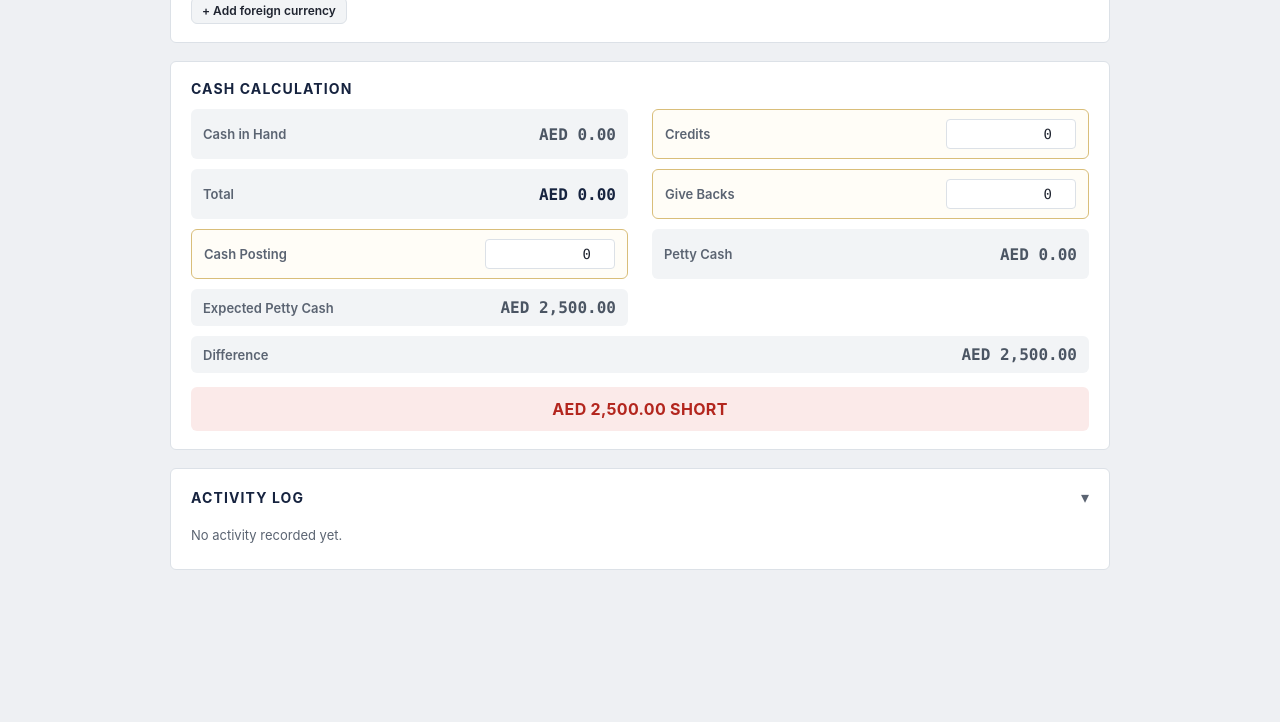
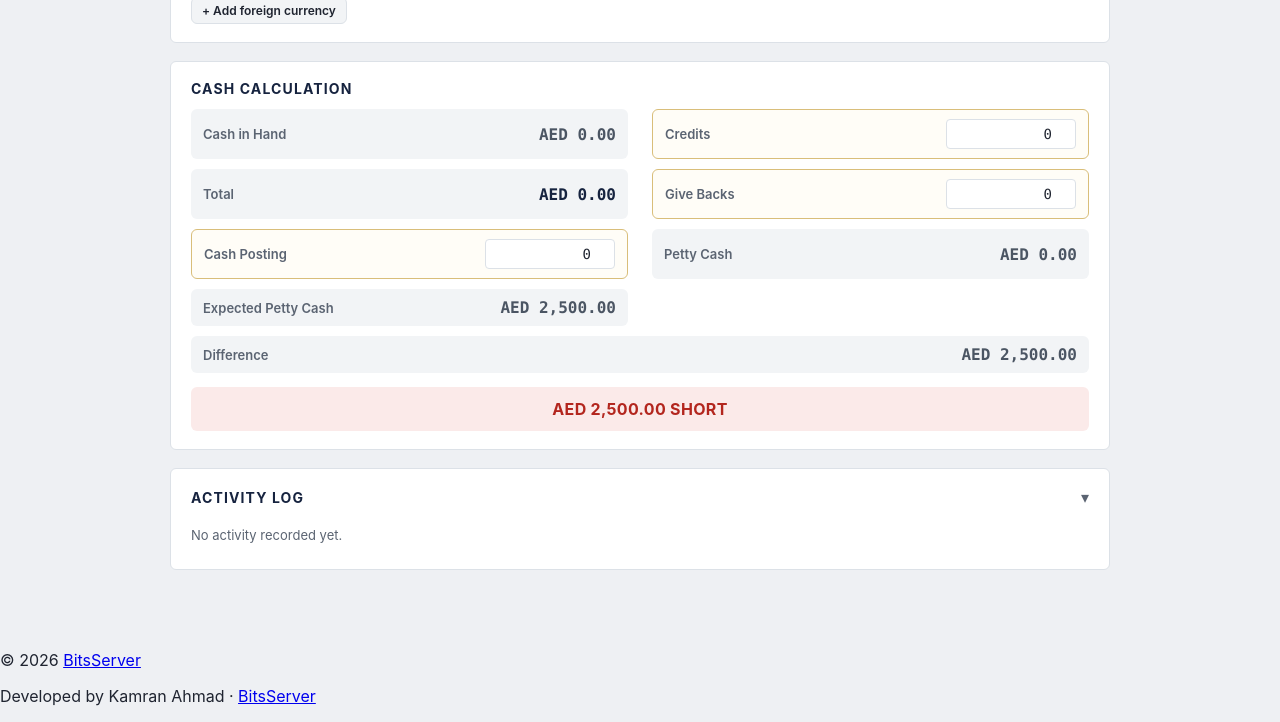
Before and after one commit to KamranOfficial/villaggio, a plain HTML site: page public/index.html in a window 1280 px wide. Shown: the part 1054-1776 px from the top of the page. Before the commit the page ends 1704 px from the top, so only its background shows below. Drawn offline with Linux system fonts and the light colour scheme; no server answers.

Commit message:
Add footer section to index.html
Added footer with developer credit and copyright information.

```diff
--- a/public/index.html
+++ b/public/index.html
@@ -160,6 +160,15 @@
 
 </main>
 
+<!-- ============ FOOTER ============ -->
+<!-- Screen-only by design (see .no-print in styles.css): the developer
+     credit intentionally does not appear on the printed handover unless
+     a future "Print Settings" option explicitly enables it. -->
+<footer class="app-footer no-print">
+  <p>© 2026 <a href="https://bitsserver.com/" target="_blank" rel="noopener noreferrer">BitsServer</a> </p>
+  <p>Developed by Kamran Ahmad · <a href="https://bitsserver.com/" target="_blank" rel="noopener noreferrer">BitsServer</a></p>
+</footer>
+
 <!-- ============ NEW DATE MODAL ============ -->
 <div class="modal-overlay no-print" id="newDateModal">
   <div class="modal">
```
